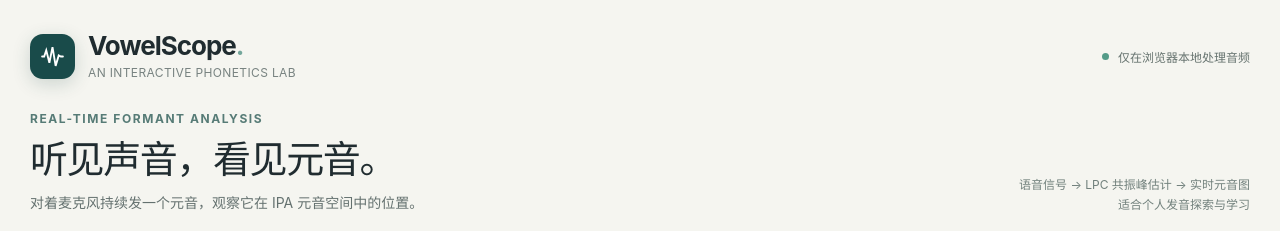
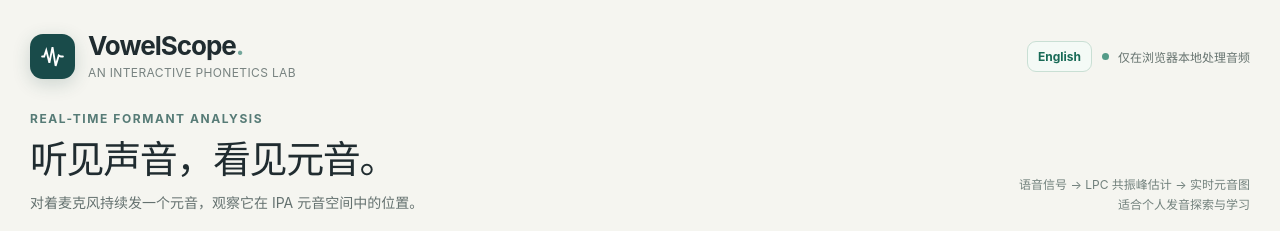
Before and after one commit to XYavecasdf/XYavecasdf.github.io, a Jekyll site: the page vowelscope/index.html, which Jekyll copies as it is, in a window 1280 px wide. Shown: the top 231 px of the page. Built offline with Jekyll 4.4.1, drawn with Linux system fonts in a browser that asks for light colours.

Commit message:
Add English-language navigation to Chinese VowelScope

```diff
--- a/vowelscope/index.html
+++ b/vowelscope/index.html
@@ -17,6 +17,9 @@
     .logo{height:45px;width:45px;display:grid;place-items:center;border-radius:13px;background:#194b4a;color:white;box-shadow:0 5px 18px #1e4a4530}
     .brand h1{margin:0;font-size:26px;line-height:1.05;font-weight:730;letter-spacing:-1px}
     .brand p{margin:6px 0 0;color:#788381;font-size:12px;letter-spacing:.03em}
+    .header-tools{display:flex;gap:10px;align-items:center;justify-content:flex-end;flex-wrap:wrap}
+    .locale-switch{color:#196b57;border:1px solid #c9dfd4;padding:7px 10px;border-radius:9px;text-decoration:none;font-size:12px;font-weight:750;background:#f4faf6;white-space:nowrap}
+    .locale-switch:hover{background:#e8f6ee}
     .header-info{display:flex;align-items:center;gap:9px;color:#66736f;font-size:12px}
     .privacy-dot{height:7px;width:7px;background:#549b88;border-radius:50%}
     .eyebrow{font-size:12px;letter-spacing:.13em;font-weight:700;text-transform:uppercase;color:#567b76}
@@ -119,6 +122,7 @@
     .phoneme-empty{font-size:12px;color:#a1ada6}
     .profile-extras{white-space:pre-line;font-size:11px!important;color:#819089!important;margin-bottom:0!important}
     .profile-legend{font-size:11px;color:#71887b;margin-top:10px;line-height:1.8}
+    @media(max-width:620px){.site-header{flex-wrap:wrap}.header-tools{gap:8px}.locale-switch{font-size:12px}}
     @media(max-width:620px){.profile-picker{padding:12px}.profile-header span{display:block;margin:3px 0 0}.profile-group{padding:9px}.profile-btn{font-size:11px;padding:7px 1px;min-height:38px}.profile-explainer{padding:12px}.compare-results{gap:5px}.compare-column{padding:7px 5px}.compare-column .compare-caption{font-size:10px;display:block}.phoneme-chip{font-size:15px;min-width:25px;padding:4px}.profile-topline{gap:5px}}
     .notes{margin-top:17px;padding:19px 23px;border-radius:16px;border:1px solid #e5e8e2;background:#fdfdfb;display:flex;gap:16px;align-items:flex-start}
     .notes .icon{height:36px;width:36px;border-radius:10px;display:grid;place-items:center;background:#edf5ef;color:#457569;flex-shrink:0}
@@ -138,7 +142,7 @@
         <div class="logo" aria-hidden="true"><svg width="25" height="25" viewBox="0 0 24 24" fill="none" stroke="currentColor" stroke-width="1.8" stroke-linecap="round"><path d="M2 12h2l2-6 3 12 3-15 3 18 3-10 2 1h2"/></svg></div>
         <div><h1>VowelScope<span style="color:#74a69b">.</span></h1><p>AN INTERACTIVE PHONETICS LAB</p></div>
       </div>
-      <div class="header-info"><span class="privacy-dot"></span>仅在浏览器本地处理音频</div>
+      <div class="header-tools"><a href="./en/" class="locale-switch" lang="en" aria-label="Switch to English">English</a><div class="header-info"><span class="privacy-dot"></span>仅在浏览器本地处理音频</div></div>
     </header>
     <section class="intro"><div><span class="eyebrow">REAL-TIME FORMANT ANALYSIS</span><h2>听见声音，看见元音。</h2><p>对着麦克风持续发一个元音，观察它在 IPA 元音空间中的位置。</p></div><div class="intro-right">语音信号 → LPC 共振峰估计 → 实时元音图<br/>适合个人发音探索与学习</div></section>
     <main class="app-grid">
```
